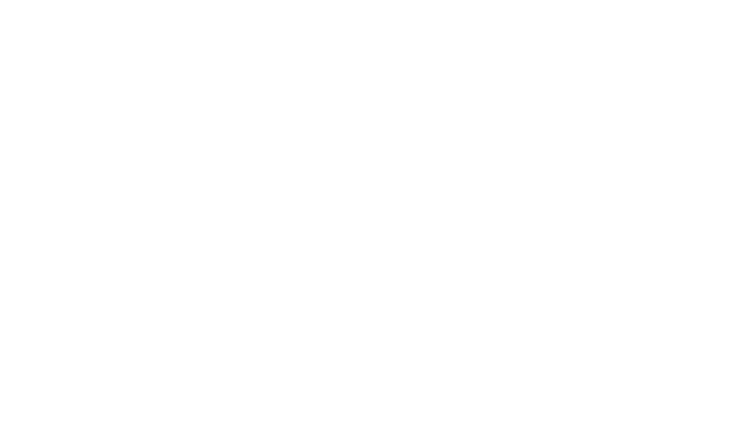
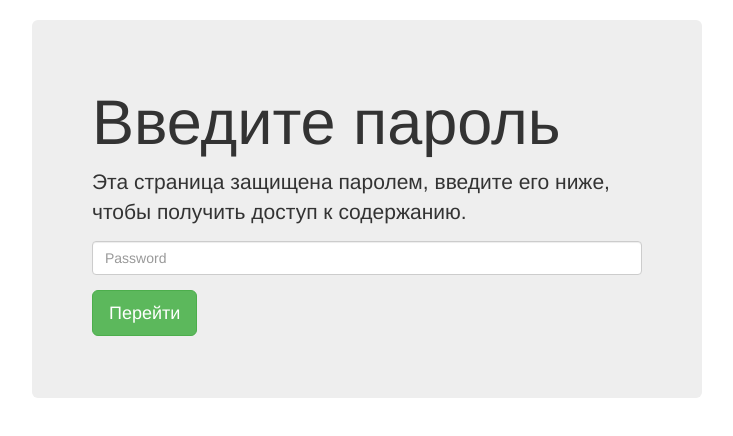
Before and after one commit to artemdemo/staticrypt-example, a plain HTML site: page index.html in a window 1280 px wide. Shown: the whole page, without its empty margins (273-1006 px from the left). Drawn offline with nearby package versions, Linux system fonts and the light colour scheme.

Commit message:
added bootstrap

```diff
--- a/index.html
+++ b/index.html
@@ -3,8 +3,37 @@
         <meta charset="utf-8">
         <title>StatiCrypt: Password protect static HTML</title>
         <meta name="viewport" content="width=device-width, initial-scale=1">
+        <link rel="stylesheet"
+              href="https://cdnjs.cloudflare.com/ajax/libs/twitter-bootstrap/3.3.7/css/bootstrap.min.css"
+              integrity="sha256-916EbMg70RQy9LHiGkXzG8hSg9EdNy97GazNG/aiY1w="
+              crossorigin="anonymous" />
+        <style>
+            body {
+                padding-top: 20px;
+            }
+            .container_narrow {
+                max-width: 700px;
+            }
+        </style>
     </head>
     <body>
+        <div class="container container_narrow">
+            <div class="jumbotron">
+                <h1>Введите пароль</h1>
+                <p class="lead">
+                    Эта страница защищена паролем, введите его ниже, чтобы получить доступ к содержанию.
+                </p>
+                <form>
+                    <div class="form-group">
+                        <input type="password"
+                               class="form-control"
+                               id="enterPassword"
+                               placeholder="Password">
+                    </div>
+                    <button class="btn btn-lg btn-success">Перейти</button>
+                </form>
+            </div>
+        </div>
         <script src="https://cdnjs.cloudflare.com/ajax/libs/crypto-js/3.1.9-1/crypto-js.min.js"
                 integrity="sha256-u6BamZiW5tCemje2nrteKC2KoLIKX9lKPSpvCkOhamw="
                 crossorigin="anonymous"></script>
```
